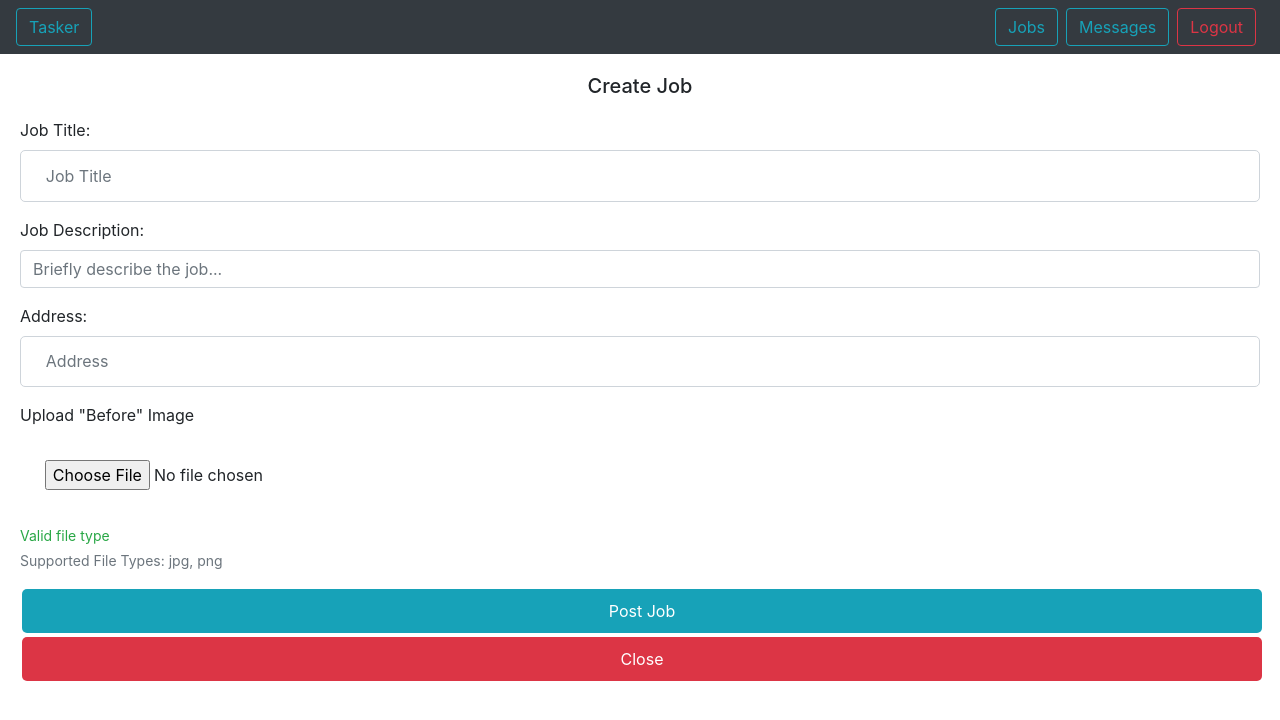
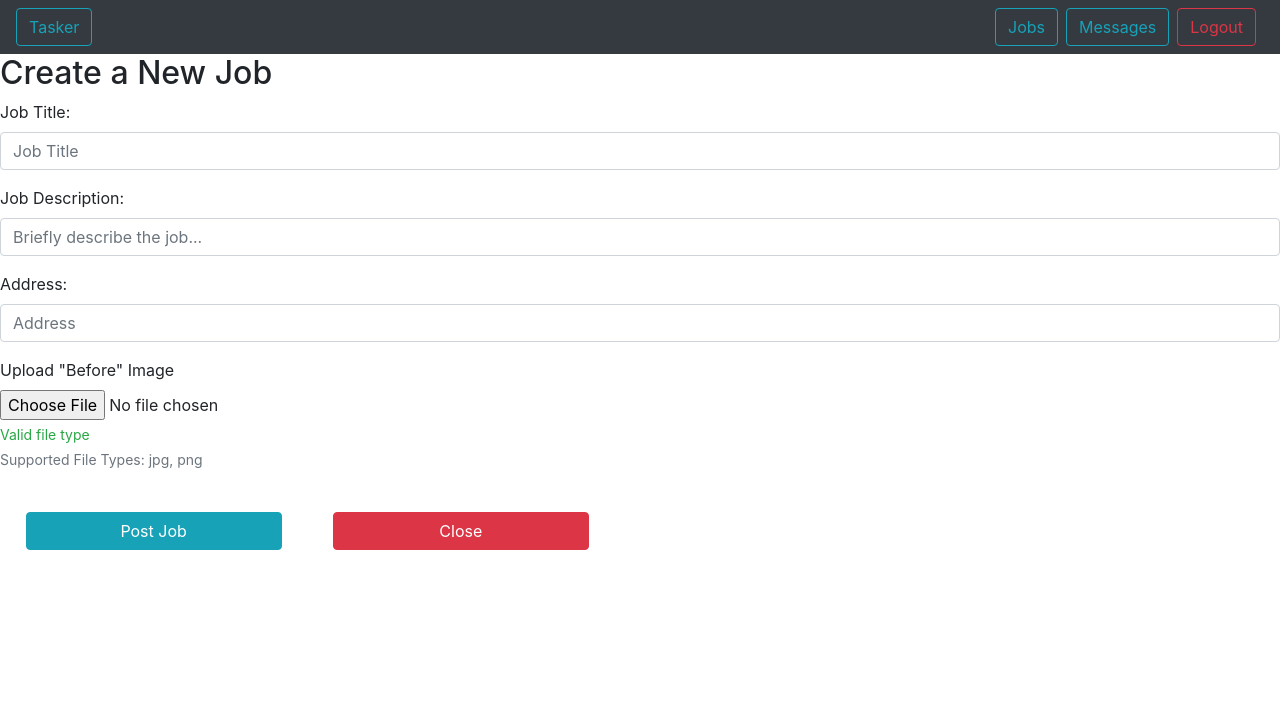
Before and after one commit to jswanson806/Tasker, a React (Create React App) app in the folder frontend/tasker/: page /create-job in a window 1280 px wide. Shown: the top 720 px of the page. Built offline with nearby package versions, Linux system fonts and the light colour scheme; no server answers; sample sign-in values are in the browser's storage.

Commit message:
refactored html for custom styling

```diff
--- a/frontend/tasker/src/components/CreateJob.js
+++ b/frontend/tasker/src/components/CreateJob.js
@@ -1,10 +1,10 @@
 import React, { useState, useContext, useRef } from "react";
 import { UserContext } from "../helpers/UserContext";
 import TaskerApi from "../api";
-import { Button, Input, Form, FormGroup, Label, FormText, FormFeedback} from "reactstrap";
+import { Button, Input, Form, FormGroup, Label, FormText, FormFeedback, Modal, ModalBody, ModalHeader} from "reactstrap";
 import "./styles/CreateJob.css";
 
-const CreateJob = ({onCreate, onClose}) => {
+const CreateJob = ({onCreate, onClose, isOpen}) => {
 
     const INITIAL_STATE = {
         title: '',
@@ -15,7 +15,6 @@ const CreateJob = ({onCreate, onClose}) => {
     }
 
     const [formData, setFormData] = useState(INITIAL_STATE);
-    const [visible, setVisible] = useState(true);
     const [isValid, setIsValid] = useState(true);
     const [imageFile, setImageFile] = useState('');
 
@@ -72,7 +71,6 @@ const CreateJob = ({onCreate, onClose}) => {
             await TaskerApi.uploadBeforeImage(form, JSON.parse(user).id,);
 
             setFormData(INITIAL_STATE);
-            setVisible(false);
             onCreate();
         } catch (error) {
             console.error('Error:', error);
@@ -95,12 +93,13 @@ const CreateJob = ({onCreate, onClose}) => {
     };
 
     return (
-        <div className="createJob-container" data-testid="createJob-form-container">
-          {visible && (
-            <div className="createJob-centered-card">
+      <div className={`custom-modal ${isOpen ? 'show' : ''}`}>
+        <div className="modal-content">
+
+          <h2>Create a New Job</h2>
+
             <Form onSubmit={handleSubmit}>
               <FormGroup>
-                    <h5>Create Job</h5>
                   <Label for="title">Job Title:</Label>
                   <Input
                     id="title"
@@ -151,7 +150,6 @@ const CreateJob = ({onCreate, onClose}) => {
                       valid={isValid}
                       invalid={!isValid}
                   />
-
                   {!isValid
                       ?
                       <FormFeedback >Invalid file type</FormFeedback>
@@ -160,12 +158,12 @@ const CreateJob = ({onCreate, onClose}) => {
                   }
                   <FormText>Supported File Types: jpg, png</FormText>
               </FormGroup>
-
+              <div className="button-container">
               <Button className="button" color="info" type="submit" data-testid="createJob-submit-button">Post Job</Button>
               <Button className="button" color="danger" type="submit" data-testid="createJob-close-button" onClick={onClose}>Close</Button>
+              </div>
             </Form>
           </div>
-          )}
         </div>
     );
   }
```
Lines whose indentation alone changed are shown as unchanged.
